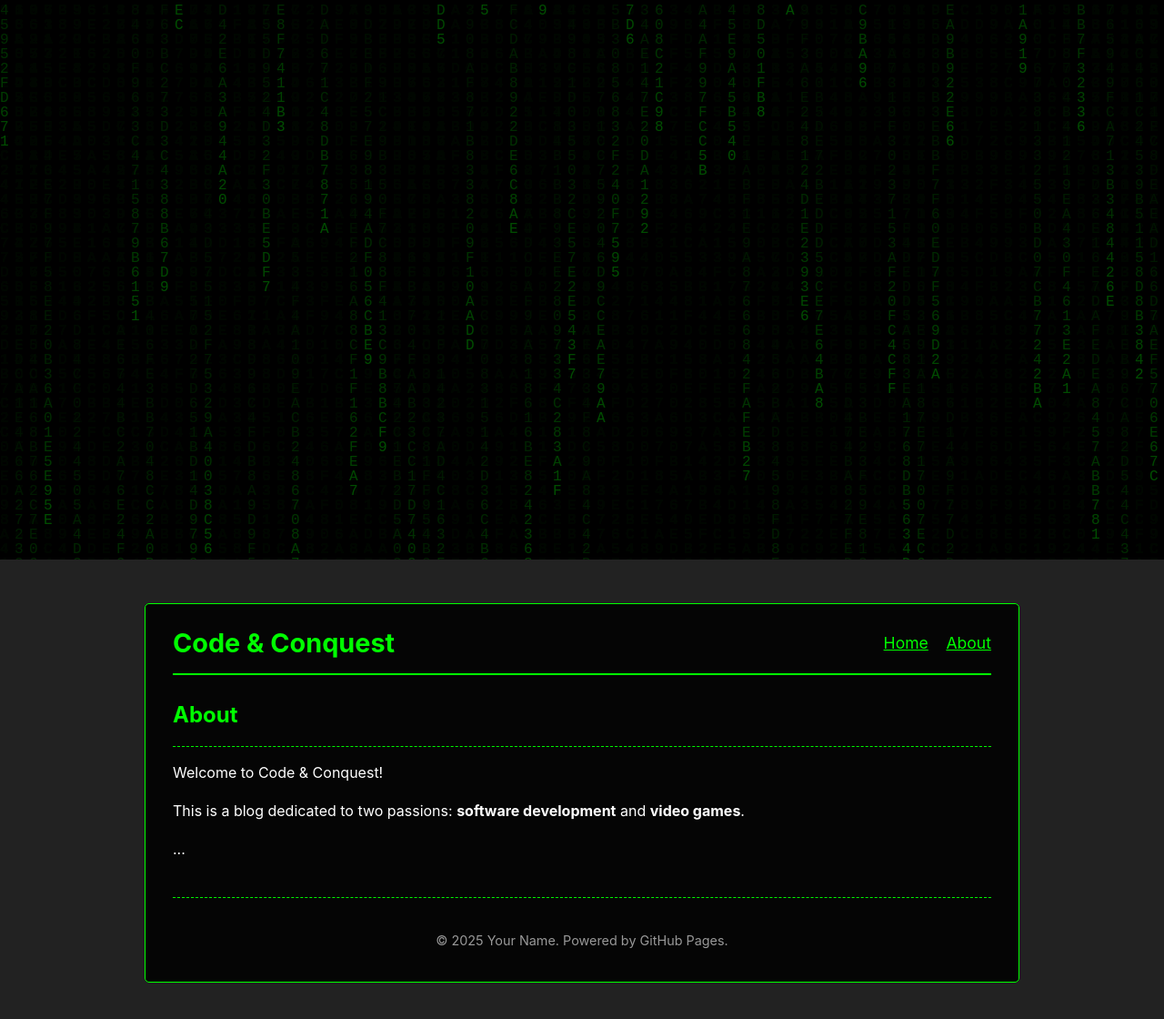
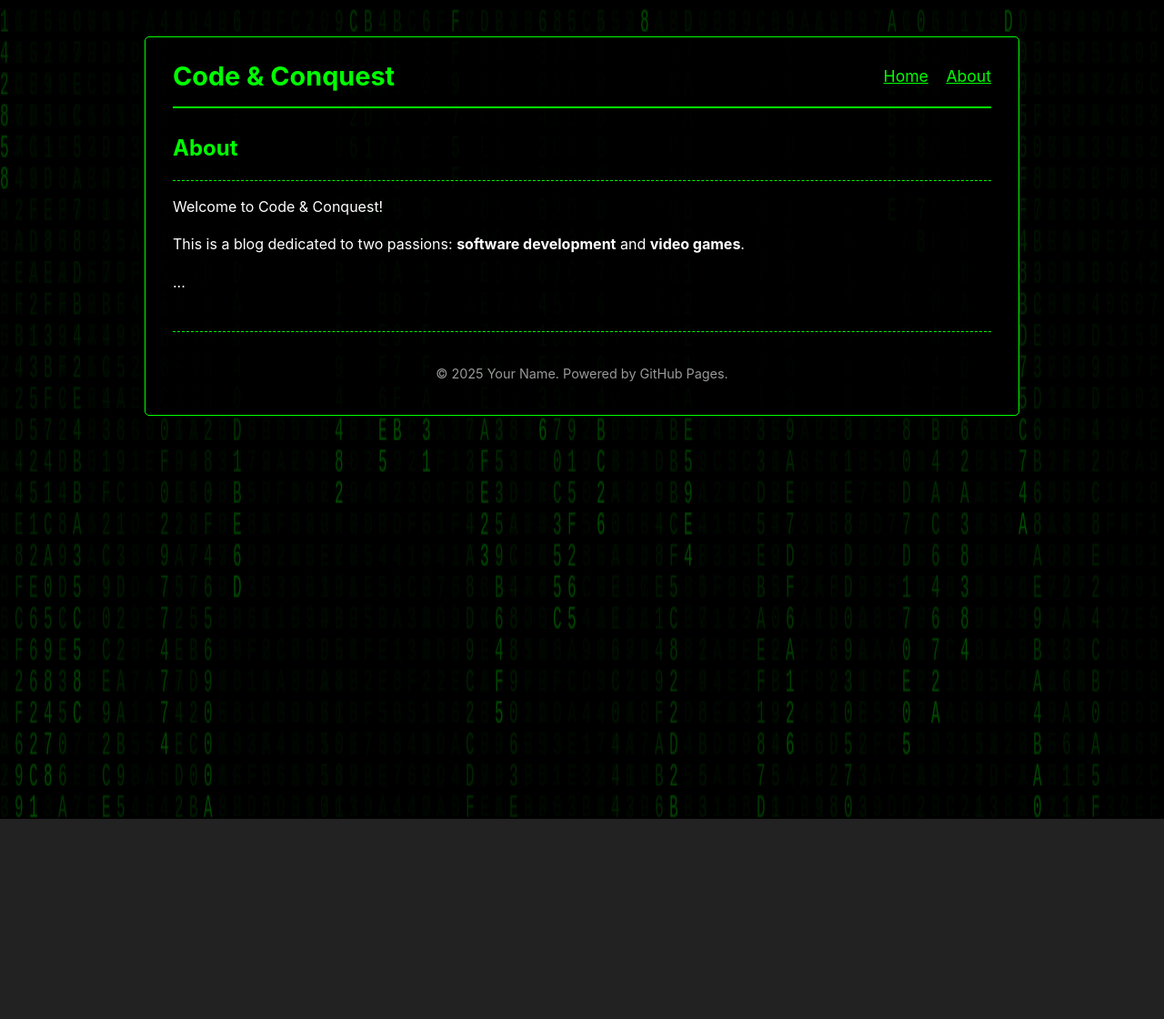
Before and after one commit to RobPiwowarek/RobPiwowarek.github.io, a Jekyll site: the page built from about.md, in a window 1280 px wide. Shown: the whole page at 91% size. Built offline with Jekyll 4.4.1, drawn with Linux system fonts in a browser that asks for light colours; after the commit the page ends 900 px from its top, so only the background shows below that.

Commit message:
rebuild + styling 9

```diff
--- a/about.md
+++ b/about.md
@@ -8,5 +8,5 @@
 This is a blog dedicated to two passions: **software development** and **video games**.
 
 
-<forced change to invoke build234567>
+<forced change to invoke build2345678>
 ...
--- a/assets/css/style.css
+++ b/assets/css/style.css
@@ -239,7 +239,7 @@
     left: 40px;
     width: 240px;
     height: 240px; /* Square */
-    margin-right: 20px; /* Space from main content */
+    margin-right: 100px; /* Space from main content */
 }
 
 #matrix-box-2 {
@@ -247,7 +247,7 @@
     left: 80px; /* Slightly shifted */
     width: 240px;
     height: 240px; /* Square */
-    margin-right: 60px;
+    margin-right: 140px;
 }
 
 #matrix-box-3 {
@@ -255,7 +255,7 @@
     left: 60px;
     width: 240px;
     height: 240px; /* Square */
-    margin-right: 40px;
+    margin-right: 120px;
 }
 
 /* --- RIGHT CLUSTER --- */
@@ -264,7 +264,7 @@
     right: 40px;
     width: 240px;
     height: 240px; /* Square */
-    margin-left: 20px; /* Space from main content */
+    margin-left: 100px; /* Space from main content */
 }
 
 #matrix-box-5 {
@@ -272,7 +272,7 @@
     right: 80px; /* Slightly shifted */
     width: 240px;
     height: 240px; /* Square */
-    margin-left: 60px;
+    margin-left: 140px;
 }
 
 #matrix-box-6 {
@@ -280,9 +280,17 @@
     right: 60px;
     width: 240px;
     height: 240px; /* Square */
-    margin-left: 40px;
+    margin-left: 120px;
 }
 
+#background-canvas {
+    position: fixed; /* Fixes it to the viewport */
+    top: 0;
+    left: 0;
+    width: 100vw;
+    height: 100vh;
+    z-index: 1; /* Sits on top of the BODY background */
+}
 
 /* --- Responsive Design --- */
 /* Hide all matrix boxes when the wrapper starts to get too small */
```
